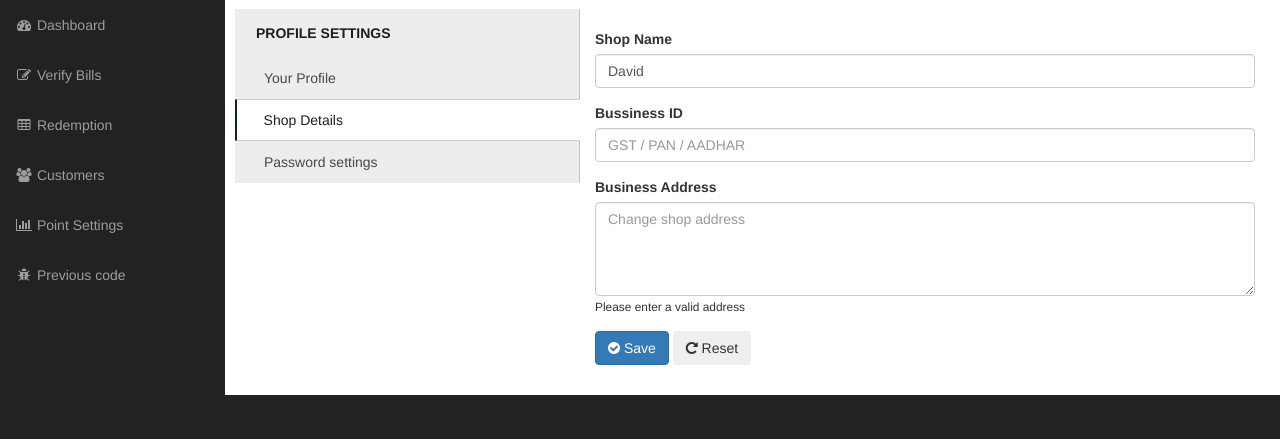
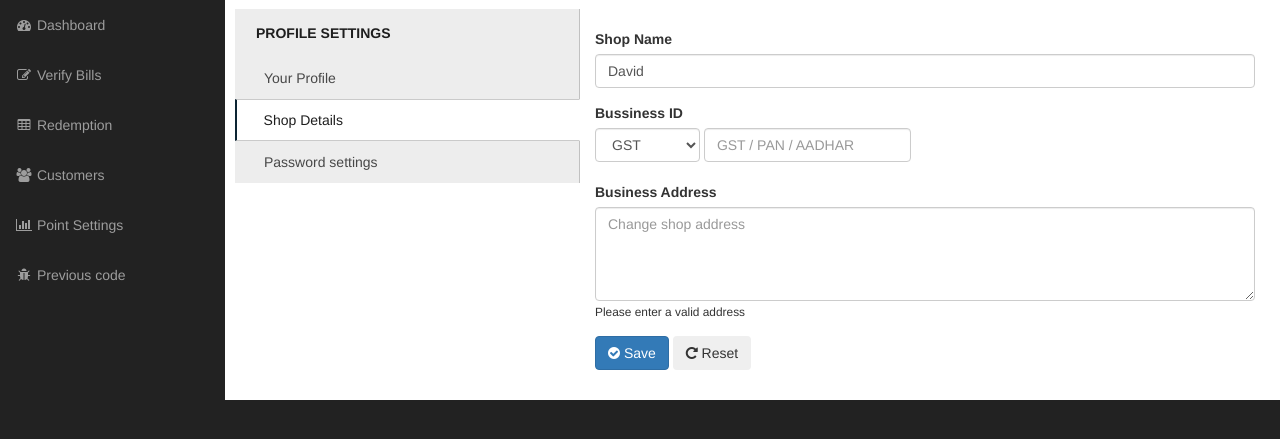
Before and after one commit to samrdh/yash, a PHP site: page /profilesettings.php in a window 1280 px wide, after a click on "Shop Details". Shown: the part 51-490 px from the top of the page. Run offline with PHP 8.4, Linux system fonts and the light colour scheme; the visitor is signed in with stand-in values (Sample User, id 1).

Commit message:
select with input field

```diff
--- a/profilesettings.php
+++ b/profilesettings.php
@@ -122,12 +122,19 @@ include("header.php");
                                                     </div>
                                                 </div>
 
-                                                <div class="form-group row align-items-center">
+                                                <div class="form-inline row align-items-center">
                                                     <label class="col-3">Bussiness ID</label>
                                                     <div class="col">
+                                                    <select class="form-control">
+                                                      <option value="GST">GST</option>
+                                                      <option value="PAN">PAN</option>
+                                                      <option value="AADHAR">AADHAR</option>
+                                                    </select>
                                                         <input type="text" placeholder="GST / PAN / AADHAR" name="profile-location" class="form-control" />
                                                     </div>
-                                                </div>
+                                                    <br>
+                                                  </div>
+
                                                 <div class="form-group row">
                                                     <label class="col-3">Business Address</label>
                                                     <div class="col">
@@ -141,6 +148,18 @@ include("header.php");
                                                 </div>
                                                 <br>
                                             </form>
+                                            <script>
+                    function myFunction() {
+                        var x = document.getElementById("select_type");
+                        var y = document.getElementById("Edit_membership_type");
+
+                        if (x.style.display === "none" && y.style.display === "block") {
+                            x.style.display = "block";y.style.display = "none";
+                        } else {
+                            x.style.display = "none";y.style.display = "block";
+                        }
+                    }
+                    </script>
                     </div>
                   </div>
                 </div>
```
